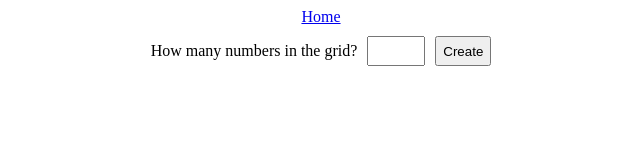
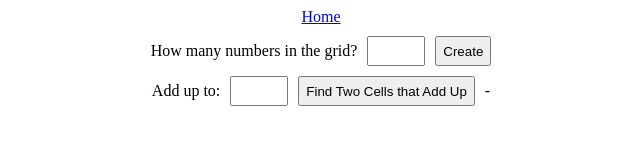
Before and after one commit to Glassgobben/DDU2-Projekt, a plain HTML site: page addUpTo/index.html in a window 1280 px wide. Shown: the whole page, without its empty margins (319-959 px from the left). Drawn offline with Linux system fonts and the light colour scheme.

Commit message:
Klar med html
gjort klart allt som ska vara med i html-filerna för respektive sida.

```diff
--- a/addUpTo/index.html
+++ b/addUpTo/index.html
@@ -14,6 +14,12 @@
         <input type="text">
         <button>Create</button>
     </div>
+    <div class="container">
+        <p>Add up to:</p>
+        <input type="text">
+        <button>Find Two Cells that Add Up</button>
+        <p>-</p>
+    </div>
     <script src="../common.js"></script>
 </body>
 
```
Also changed, not shown: clear/index.html (+1 -0 lines), findSame/index.html (+4 -0 lines).
